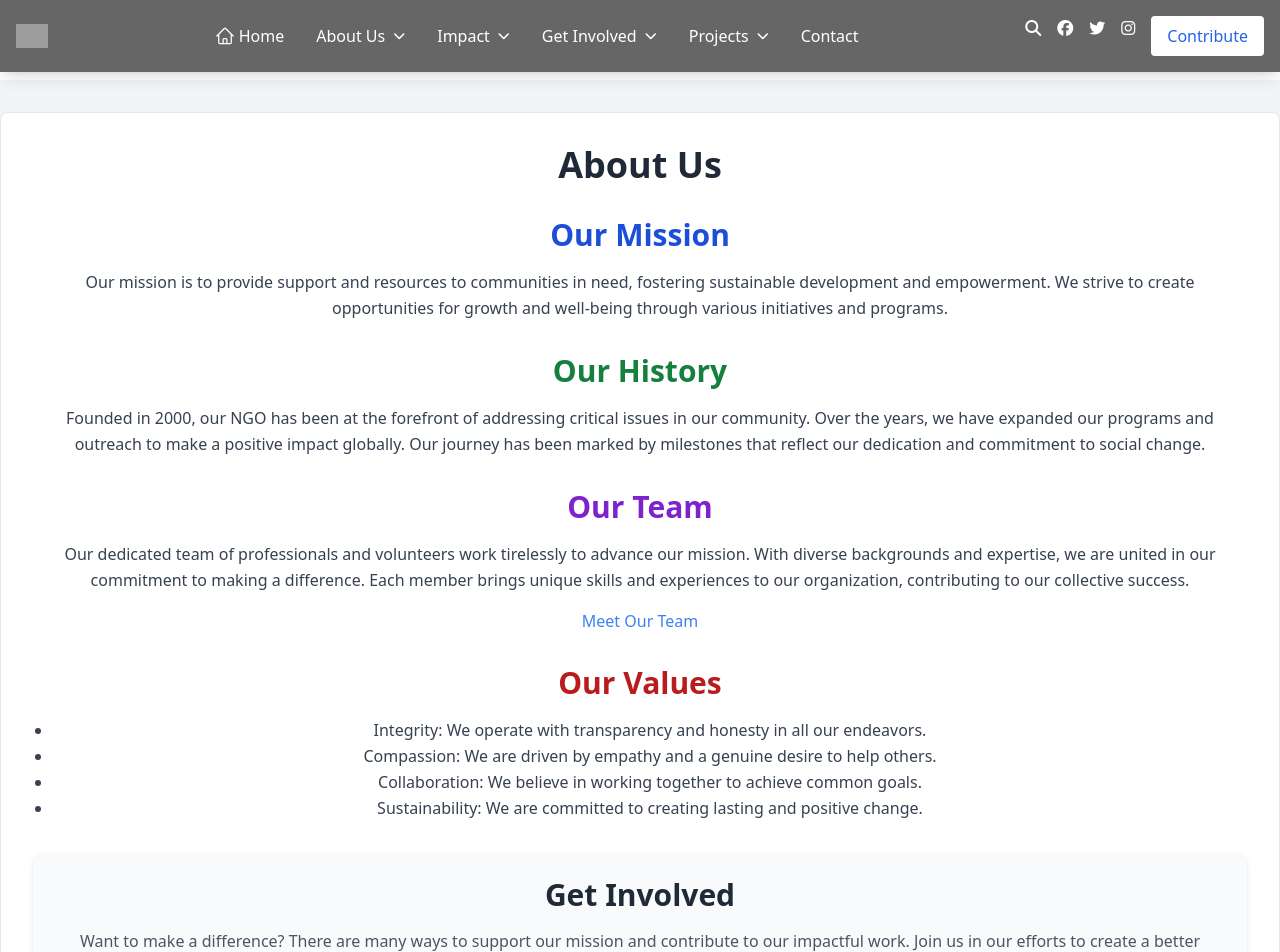
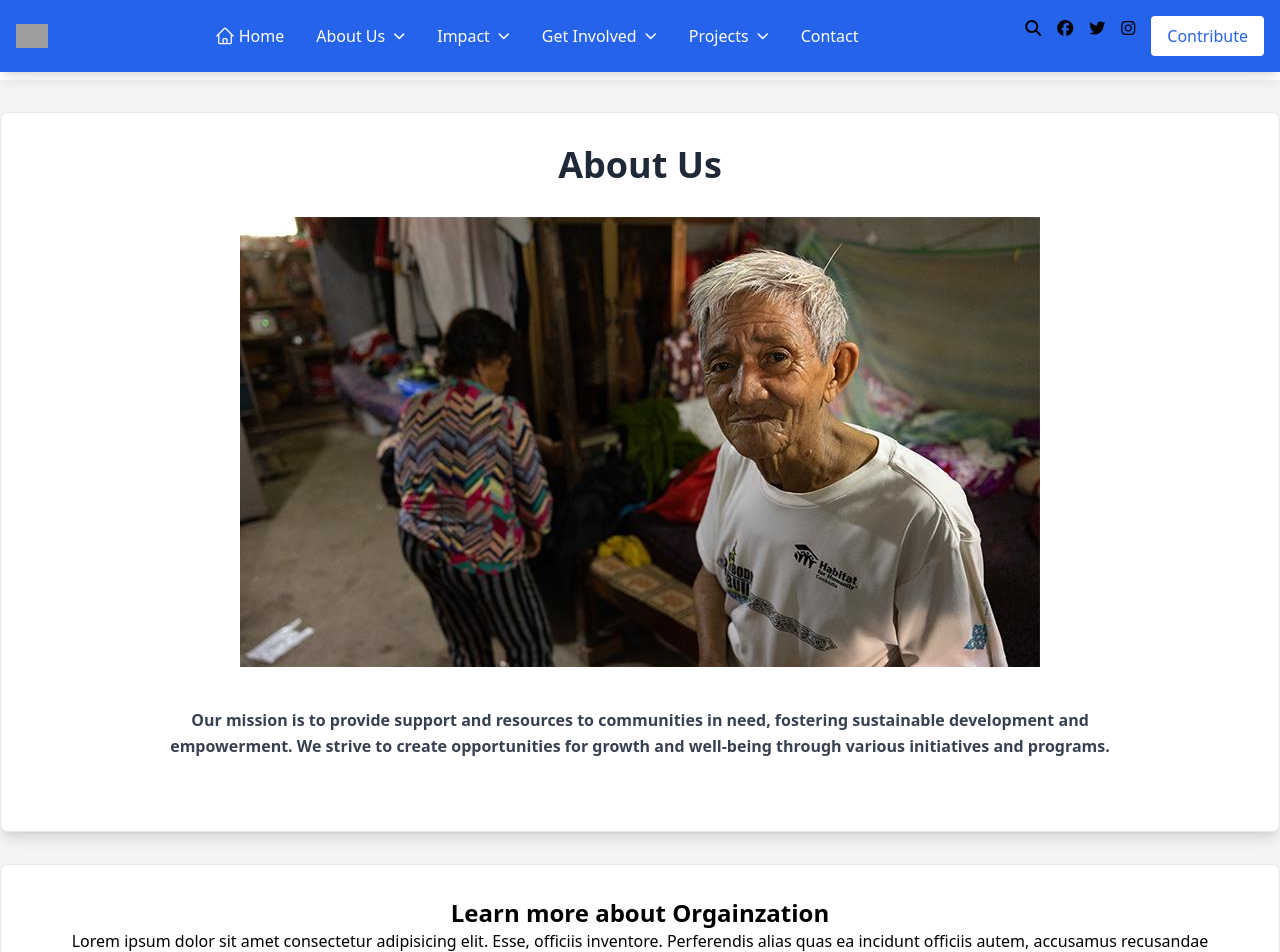
Before and after one commit to sddoc-in/karigar-ngo, a React (Create React App) app: page /about in a window 1280 px wide. Shown: the top 952 px of the page. Built offline with nearby package versions, Linux system fonts and the light colour scheme; grey boxes are pictures that could not be loaded.

Commit message:
some change

```diff
--- a/src/components/About.jsx
+++ b/src/components/About.jsx
@@ -2,56 +2,28 @@ import React from 'react';
 
 function About() {
   return (
+    <>
       <div className="container mx-auto p-8 bg-white rounded-lg shadow-lg my-8 border border-gray-200">
         <h1 className="text-4xl font-extrabold text-gray-800 mb-8 text-center">About Us</h1>
 
-      {/* Mission Section */}
+
         <section id="mission" className="mb-8">
-        <h2 className="text-3xl font-semibold text-blue-700 mb-4">Our Mission</h2>
-        <p className="text-gray-700 leading-relaxed">
+          <img src='img-1.jpg' alt='blank' className='m-auto' />
+          <p className="text-gray-700 leading-relaxed m-10 font-bold px-14">
             Our mission is to provide support and resources to communities in need, fostering sustainable development and empowerment. We strive to create opportunities for growth and well-being through various initiatives and programs.
           </p>
         </section>
 
-      {/* History Section */}
-      <section id="history" className="mb-8">
-        <h2 className="text-3xl font-semibold text-green-700 mb-4">Our History</h2>
-        <p className="text-gray-700 leading-relaxed">
-          Founded in 2000, our NGO has been at the forefront of addressing critical issues in our community. Over the years, we have expanded our programs and outreach to make a positive impact globally. Our journey has been marked by milestones that reflect our dedication and commitment to social change.
-        </p>
+      </div>
+      <section className="container mx-auto p-8 bg-white rounded-lg shadow-lg my-8 border border-gray-200">
+        <h3 className='text-2xl font-bold'>Learn more about Orgainzation</h3>
+        <p> Lorem ipsum dolor sit amet consectetur adipisicing elit. Esse, officiis inventore. Perferendis alias quas ea incidunt officiis autem, accusamus recusandae consequuntur commodi! Molestiae nam assumenda suscipit voluptatem
+           obcaecati praesentium quas! </p>
+
+
+
       </section>
-
-      {/* Team Section */}
-      <section id="team" className="mb-8">
-        <h2 className="text-3xl font-semibold text-purple-700 mb-4">Our Team</h2>
-        <p className="text-gray-700 leading-relaxed">
-          Our dedicated team of professionals and volunteers work tirelessly to advance our mission. With diverse backgrounds and expertise, we are united in our commitment to making a difference. Each member brings unique skills and experiences to our organization, contributing to our collective success.
-        </p>
-        <div className="mt-4">
-          <a href="/team" className="text-blue-500 hover:underline">Meet Our Team</a>
-        </div>
-      </section>
-
-      {/* Values Section */}
-      <section id="values" className="mb-8">
-        <h2 className="text-3xl font-semibold text-red-700 mb-4">Our Values</h2>
-        <ul className="list-disc pl-5 text-gray-700 leading-relaxed">
-          <li>Integrity: We operate with transparency and honesty in all our endeavors.</li>
-          <li>Compassion: We are driven by empathy and a genuine desire to help others.</li>
-          <li>Collaboration: We believe in working together to achieve common goals.</li>
-          <li>Sustainability: We are committed to creating lasting and positive change.</li>
-        </ul>
-      </section>
-
-      {/* Call to Action Section */}
-      <section className="mt-8 bg-gray-50 p-6 rounded-lg shadow-md text-center">
-        <h2 className="text-3xl font-semibold text-gray-800 mb-4">Get Involved</h2>
-        <p className="text-gray-600 mb-4">
-          Want to make a difference? There are many ways to support our mission and contribute to our impactful work. Join us in our efforts to create a better world and be a part of our community.
-        </p>
-        <a href="/get-involved" className="bg-blue-500 text-white px-4 py-2 rounded-lg hover:bg-blue-600">Learn How to Get Involved</a>
-      </section>
-    </div>
+    </>
   );
 }
 
--- a/src/components/Header/Header.jsx
+++ b/src/components/Header/Header.jsx
@@ -17,7 +17,7 @@ function Header() {
   };
 
   return (
-    <header className="bg text-white fixed top-0 left-0 w-full z-50 shadow-lg">
+    <header className="bg-blue-600 fixed top-0 left-0 w-full z-50 shadow-lg">
       <div className="container mx-auto flex items-center justify-between p-4">
         <img src="logo.png" alt="NGO Logo" className="h-6" />
         <nav className="relative">
@@ -27,8 +27,8 @@ function Header() {
               onMouseEnter={() => handleMouseEnter('home')}
               onMouseLeave={handleMouseLeave}
             >
-              <Link to="/" className="hover:text-blue-300 flex items-center">
-                <HomeIcon className="h-5 w-5 mr-1" />
+              <Link to="/" className=" flex items-center text-white">
+                <HomeIcon className="h-5 w-5 mr-1 text-white" />
                 Home
               </Link>
             </li>
@@ -37,15 +37,14 @@ function Header() {
               onMouseEnter={() => handleMouseEnter('about')}
               onMouseLeave={handleMouseLeave}
             >
-              <Link to="/about" className="hover:text-blue-300 flex items-center">
+              <Link to="/about" className="flex items-center text-white">
                 About Us
                 <i className="fas fa-chevron-down ml-2"></i> {/* Dropdown icon */}
               </Link>
               {activeMenu === 'about' && (
-                <ul className="absolute left-0 mt-2 w-48 bg-white text-blue-600 shadow-lg">
+                <ul className="absolute left-0 mt-2 w-48 bg-black text-white shadow-lg">
                   <li><Link to="/mission" className="block px-4 py-2 flex items-center hover:bg-blue-100"><FaArrowRight className="mr-2" /> Our Mission</Link></li>
                   <li><Link to="/values" className="block px-4 py-2 flex items-center hover:bg-blue-100"><FaArrowRight className="mr-2" /> Our Values</Link></li>
-                  <li><Link to="/history" className="block px-4 py-2 flex items-center hover:bg-blue-100"><FaArrowRight className="mr-2" /> Our History</Link></li>
                   <li><Link to="/team" className="block px-4 py-2 flex items-center hover:bg-blue-100"><FaArrowRight className="mr-2" /> Our Team</Link></li>
                 </ul>
               )}
@@ -55,14 +54,13 @@ function Header() {
               onMouseEnter={() => handleMouseEnter('impact')}
               onMouseLeave={handleMouseLeave}
             >
-              <Link to="/impact" className="hover:text-blue-300 flex items-center">
+              <Link to="/impact" className=" flex items-center text-white">
                 Impact
                 <i className="fas fa-chevron-down ml-2"></i> {/* Dropdown icon */}
               </Link>
               {activeMenu === 'impact' && (
-                <ul className="absolute left-0 mt-2 w-48 bg-white text-blue-600 shadow-lg">
+                <ul className="absolute left-0 mt-2 w-48 bg-black text-white shadow-lg">
                   <li><Link to="/social-impact" className="block px-4 py-2 flex items-center hover:bg-blue-100"><FaArrowRight className="mr-2" /> Community Outreach</Link></li>
-                  <li><Link to="/success-stories" className="block px-4 py-2 flex items-center hover:bg-blue-100"><FaArrowRight className="mr-2" /> Success Stories</Link></li>
                   <li><Link to="/global-impact" className="block px-4 py-2 flex items-center hover:bg-blue-100"><FaArrowRight className="mr-2" /> Global Impact</Link></li>
                   <li><Link to="/get-involved" className="block px-4 py-2 flex items-center hover:bg-blue-100"><FaArrowRight className="mr-2" /> Get Involved</Link></li>
                 </ul>
@@ -73,12 +71,12 @@ function Header() {
               onMouseEnter={() => handleMouseEnter('get-involved')}
               onMouseLeave={handleMouseLeave}
             >
-              <Link to="/get-involved" className="hover:text-blue-300 flex items-center">
+              <Link to="/get-involved" className="flex items-center text-white">
                 Get Involved
                 <i className="fas fa-chevron-down ml-2"></i> {/* Dropdown icon */}
               </Link>
               {activeMenu === 'get-involved' && (
-                <ul className="absolute left-0 mt-2 w-48 bg-white text-blue-600 shadow-lg">
+                <ul className="absolute left-0 mt-2 w-48 bg-black text-white shadow-lg">
                   <li><Link to="/volunteer" className="block px-4 py-2 flex items-center hover:bg-blue-100"><FaArrowRight className="mr-2" /> Volunteer With Us</Link></li>
                   <li><Link to="/donate" className="block px-4 py-2 flex items-center hover:bg-blue-100"><FaArrowRight className="mr-2" /> Donate</Link></li>
                   <li><Link to="/partnerships" className="block px-4 py-2 flex items-center hover:bg-blue-100"><FaArrowRight className="mr-2" /> Corporate Partnerships</Link></li>
@@ -91,19 +89,19 @@ function Header() {
               onMouseEnter={() => handleMouseEnter('projects')}
               onMouseLeave={handleMouseLeave}
             >
-              <Link to="/projects" className="hover:text-blue-300 flex items-center">
+              <Link to="/projects" className=" flex items-center text-white">
                 Projects
                 <i className="fas fa-chevron-down ml-2"></i> {/* Dropdown icon */}
               </Link>
               {activeMenu === 'projects' && (
-                <ul className="absolute left-0 mt-2 w-48 bg-white text-blue-600 shadow-lg">
-                  <li><Link to="/ongoing-projects" className="block px-4 py-2 flex items-center hover:bg-blue-100"><FaArrowRight className="mr-2" /> Ongoing Projects</Link></li>
-                  <li><Link to="/past-projects" className="block px-4 py-2 flex items-center hover:bg-blue-100"><FaArrowRight className="mr-2" /> Past Projects</Link></li>
-                  <li><Link to="/featured-projects" className="block px-4 py-2 flex items-center hover:bg-blue-100"><FaArrowRight className="mr-2" /> Featured Projects</Link></li>
+                <ul className="absolute left-0 mt-2 w-48 bg-black text-white shadow-lg">
+                  <li><Link to="/ongoing-projects" className="block px-4 py-2 flex items-center "><FaArrowRight className="mr-2" /> Ongoing Projects</Link></li>
+                  <li><Link to="/past-projects" className="block px-4 py-2 flex items-center "><FaArrowRight className="mr-2" /> Past Projects</Link></li>
+                  <li><Link to="/featured-projects" className="block px-4 py-2 flex items-center"><FaArrowRight className="mr-2" /> Featured Projects</Link></li>
                 </ul>
               )}
             </li>
-            <li><Link to="/contact" className="hover:text-blue-300">Contact</Link></li>
+            <li><Link to="/contact" className='text-white'>Contact</Link></li>
           </ul>
         </nav>
         <div className="flex space-x-4">
--- a/src/components/Home.jsx
+++ b/src/components/Home.jsx
@@ -7,37 +7,37 @@ const projects = [
     id: 1,
     title: "Project 1",
     description: "Lorem ipsum dolor sit amet, consectetur adipiscing elit. Vivamus lacinia odio vitae vestibulum vestibulum.",
-    image: "https://via.placeholder.com/400x300"
+    image: "img-1.jpg"
   },
   {
     id: 2,
     title: "Project 2",
     description: "Lorem ipsum dolor sit amet, consectetur adipiscing elit. Vivamus lacinia odio vitae vestibulum vestibulum.",
-    image: "https://via.placeholder.com/400x300"
+    image: "img-1.jpg"
   },
   {
     id: 3,
     title: "Project 3",
     description: "Lorem ipsum dolor sit amet, consectetur adipiscing elit. Vivamus lacinia odio vitae vestibulum vestibulum.",
-    image: "https://via.placeholder.com/400x300"
+    image: "img-1.jpg"
   },
   {
     id: 4,
     title: "Project 4",
     description: "Lorem ipsum dolor sit amet, consectetur adipiscing elit. Vivamus lacinia odio vitae vestibulum vestibulum.",
-    image: "https://via.placeholder.com/400x300"
+    image: "img-1.jpg"
   },
   {
     id: 5,
     title: "Project 5",
     description: "Lorem ipsum dolor sit amet, consectetur adipiscing elit. Vivamus lacinia odio vitae vestibulum vestibulum.",
-    image: "https://via.placeholder.com/400x300"
+    image: "img-1.jpg"
   },
   {
     id: 6,
     title: "Project 6",
     description: "Lorem ipsum dolor sit amet, consectetur adipiscing elit. Vivamus lacinia odio vitae vestibulum vestibulum.",
-    image: "https://via.placeholder.com/400x300"
+    image: "img-1.jpg"
   }
 ];
 
@@ -50,7 +50,7 @@ function Home() {
           <Carousel autoPlay infiniteLoop showThumbs={false} showStatus={false} interval={5000}>
             <div>
               <img
-                src="https://via.placeholder.com/800x400?text=Project+1"
+                src="img-1.jpg"
                 alt="Project 1"
                 className="w-full object-cover rounded-lg shadow-lg"
               />
@@ -124,14 +124,14 @@ function Home() {
       <section className="relative w-full h-screen overflow-hidden px-0.5">
         <div
           className="absolute inset-0 bg-cover bg-center z-0"
-          style={{ backgroundImage: "url('https://via.placeholder.com/1500x1000?text=Awards+Background')" }}
+          style={{ backgroundImage: "url('img-1.jpg')" }}
         ></div>
         <div className="relative z-10 flex flex-col items-center justify-center h-full text-white bg-black bg-opacity-50 p-6 md:p-12">
           <h1 className="text-4xl font-bold mb-4">Awards and Recognitions</h1>
           <p className="text-lg text-center max-w-3xl mb-8">
             Over the span of almost 2 decades, Goonj has won both National and International attention and recognition for its extensive work on non-issues and sustainable innovation.
           </p>
-          <button className="bg-transparent text-black px-20 py-4 rounded-full shadow-md border-4 border-slate-100 hover:bg-orange-300">
+          <button className="bg-transparent text-white px-20 py-4 rounded-full shadow-md border-4 border-slate-100 hover:bg-orange-300">
             Read More
           </button>
         </div>
--- a/src/components/Projects.jsx
+++ b/src/components/Projects.jsx
@@ -6,7 +6,7 @@ const ongoingProjects = [
     id: 1,
     title: "Project A",
     description: "Description of Project A, including goals, activities, and current status.",
-    imageUrl: "/path/to/imageA.jpg"
+    imageUrl: "img-1.jpg"
   },
   {
     id: 2,
--- a/src/components/Story.jsx
+++ b/src/components/Story.jsx
@@ -53,7 +53,7 @@ function Story() {
           {Successtory.map(Story => (
             <div key={Story.id} className="bg-gray-100 p-6 rounded-lg shadow-md flex flex-col items-center">
               <img src={Story.imageUrl} alt={Story.title} className="w-full h-full object-cover rounded-md mb-4" />
-              <h3 className=" font-semibold text-gray-800 mb-2 text-2xl hover:underline">{Story.title}</h3>
+              <h3 className=" font-semibold text-gray-800 mb-2 text-2xl cursor-pointer hover:underline">{Story.title}</h3>
               <p className="text-gray-600 mb-4 text-lg">{Story.description}</p>
               <a href={`/ongoing-projects/${Story.id}`} className="bg-blue-600 text-white px-8 py-4 rounded-lg hover:bg-blue-500 text-lg font-semibold">Read More</a>
             </div>
```
Also changed, not shown: src/App.js (+3 -4 lines), src/components/Donate.jsx (added, +9 -0 lines), src/components/Footer.jsx (+8 -8 lines), src/components/History.jsx (added), src/components/Value.jsx (added). Lines whose indentation alone changed are shown as unchanged.
